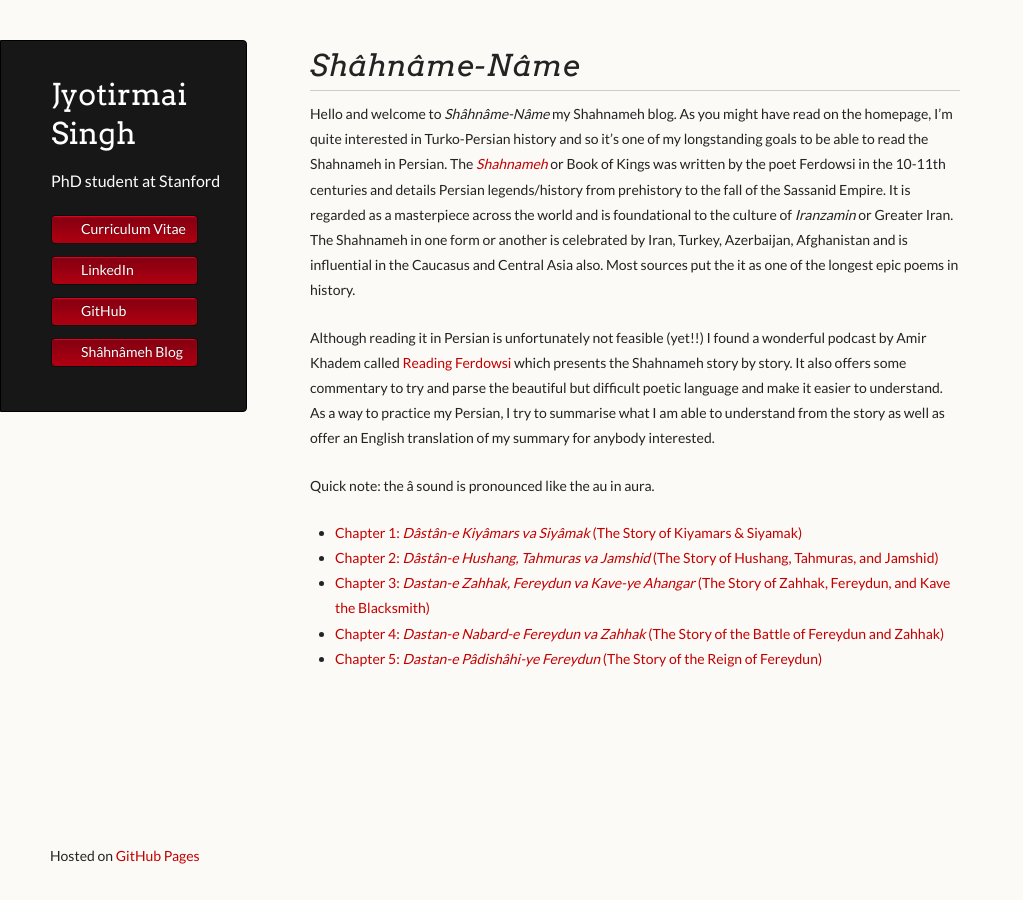
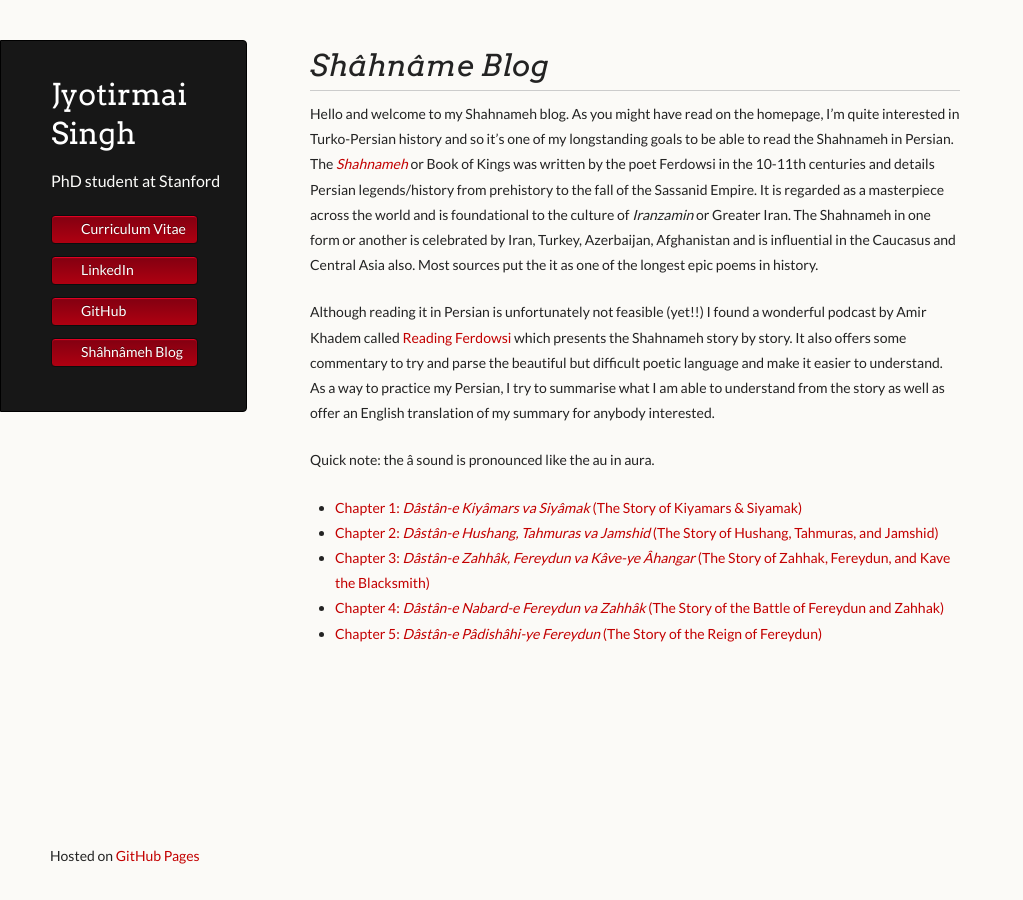
Before and after one commit to joe-singh/joe-singh.github.io, a Jekyll site: the page built from shahnameh_blog.md, in a window 1280 px wide. Shown: the whole page, without its empty margins (0-1023 px from the left). Built offline with Jekyll 4.4.1, drawn with Linux system fonts in a browser that asks for light colours; our own code applies the rules of GitHub Pages for plain Markdown files.

Commit message:
Update title of blog

```diff
--- a/shahnameh_blog.md
+++ b/shahnameh_blog.md
@@ -1,6 +1,6 @@
-# *Shâhnâme-Nâme*
+# *Shâhnâme Blog*
 
-Hello and welcome to *Shâhnâme-Nâme* my Shahnameh blog. As you might have read on the homepage, I'm quite interested in Turko-Persian history and so it's one of my longstanding goals
+Hello and welcome to my Shahnameh blog. As you might have read on the homepage, I'm quite interested in Turko-Persian history and so it's one of my longstanding goals
 to be able to read the Shahnameh in Persian. The [*Shahnameh*](https://en.wikipedia.org/wiki/Shahnameh) or Book of Kings was written by the poet Ferdowsi in the
 10-11th centuries and details Persian legends/history from prehistory to the fall of the Sassanid Empire. It is regarded as a masterpiece across the world and is foundational to the culture of *Iranzamin* or Greater Iran. The Shahnameh in one form or
 another is celebrated by Iran, Turkey, Azerbaijan, Afghanistan and is influential in the Caucasus and Central Asia also. Most sources put the it as one of the longest
@@ -14,6 +14,6 @@ Quick note: the â sound is pronounced like the au in aura.
 
 * [Chapter 1: *Dâstân-e Kiyâmars va Siyâmak* (The Story of Kiyamars & Siyamak)](./shahnameh/yekom.md)
 * [Chapter 2: *Dâstân-e Hushang, Tahmuras va Jamshid* (The Story of Hushang, Tahmuras, and Jamshid)](./shahnameh/dovvom.md)
-* [Chapter 3: *Dastan-e Zahhak, Fereydun va Kave-ye Ahangar* (The Story of Zahhak, Fereydun, and Kave the Blacksmith)](./shahnameh/sevvom.md)
-* [Chapter 4: *Dastan-e Nabard-e Fereydun va Zahhak* (The Story of the Battle of Fereydun and Zahhak) ](./shahnameh/chaharom.md)
-* [Chapter 5: *Dastan-e Pâdishâhi-ye Fereydun* (The Story of the Reign of Fereydun) ](./shahnameh/panjom.md)
+* [Chapter 3: *Dâstân-e Zahhâk, Fereydun va Kâve-ye Âhangar* (The Story of Zahhak, Fereydun, and Kave the Blacksmith)](./shahnameh/sevvom.md)
+* [Chapter 4: *Dâstân-e Nabard-e Fereydun va Zahhâk* (The Story of the Battle of Fereydun and Zahhak) ](./shahnameh/chaharom.md)
+* [Chapter 5: *Dâstân-e Pâdishâhi-ye Fereydun* (The Story of the Reign of Fereydun) ](./shahnameh/panjom.md)
```
